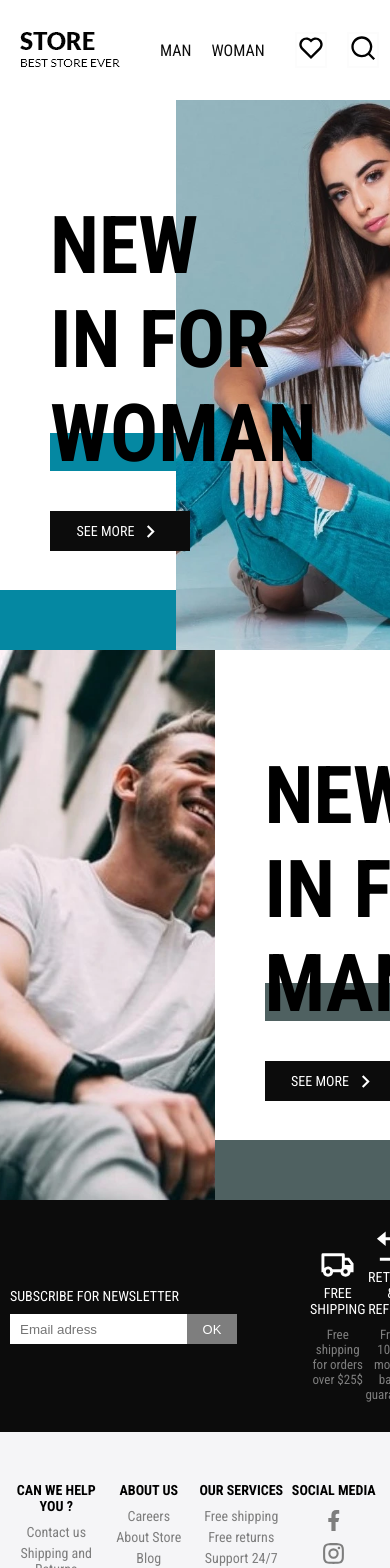
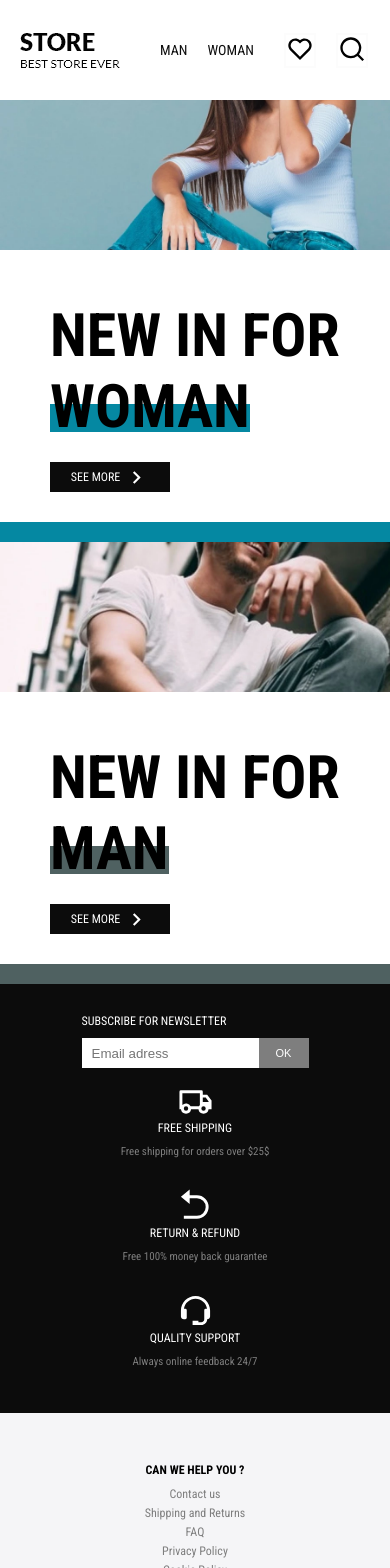
Before and after one commit to 1991Pawel/e-comerce-next, a Next.js app in the folder client/: page / in a window 390 px wide. Shown: the top 1568 px of the page. Built offline with nearby package versions, Linux system fonts and the light colour scheme.

Commit message:
add basic mediaQueries on homePage

```diff
--- a/client/components/Footer/footer.module.css
+++ b/client/components/Footer/footer.module.css
@@ -47,3 +47,10 @@
   text-align: center;
   font-size: var(--fs-small-1);
 }
+
+@media screen and (max-width: 650px) {
+  .info {
+    grid-template-columns: 1fr;
+    grid-gap: 5rem;
+  }
+}
--- a/client/pages/index.js
+++ b/client/pages/index.js
@@ -34,7 +34,7 @@ export default function Home() {
           </div>
         </div>
         <div className={styles.collection}>
-          <div>
+          <div className={styles.collection__photo}>
             <img className={styles.collection__img} src="./images/man.webp" alt="man collection" />
           </div>
           <div className={styles.collection__content}>
--- a/client/styles/globals.css
+++ b/client/styles/globals.css
@@ -35,6 +35,18 @@
   --container-width: 1400px;
 }
 
+@media screen and (max-width: 650px) {
+  :root {
+    /* FONT SIZE */
+    --fs-small: 1.1rem;
+    --fs-small-1: 1.2rem;
+    --fs-regular: 1.4rem;
+    --fs-regular-2: 1.8rem;
+    --fs-big: 2rem;
+    --fs-extra: 6rem;
+  }
+}
+
 html {
   box-sizing: border-box;
   font-size: 62.5%;
--- a/client/styles/pages/index.module.css
+++ b/client/styles/pages/index.module.css
@@ -153,3 +153,45 @@
   border: none;
   text-indent: 1rem;
 }
+
+@media screen and (max-width: 650px) {
+  .collection {
+    height: auto;
+    flex-direction: column;
+  }
+  .collection__content {
+    width: 100%;
+    order: 2;
+    height: auto;
+    padding-bottom: 5rem;
+    padding-top: 5rem;
+  }
+
+  .collection__content::before {
+    height: 2rem;
+  }
+
+  .collection__photo {
+    width: 100%;
+    height: 150px;
+    overflow: hidden;
+  }
+  .collection__btn {
+    margin-top: 2rem;
+    height: 3rem;
+    width: 12rem;
+  }
+
+  .feature__wrapper {
+    grid-template-columns: 1fr;
+  }
+
+  .feature__box {
+    margin: 1.5rem;
+  }
+
+  .feature__form {
+    margin-bottom: 1rem;
+    margin: 0 auto;
+  }
+}
```
